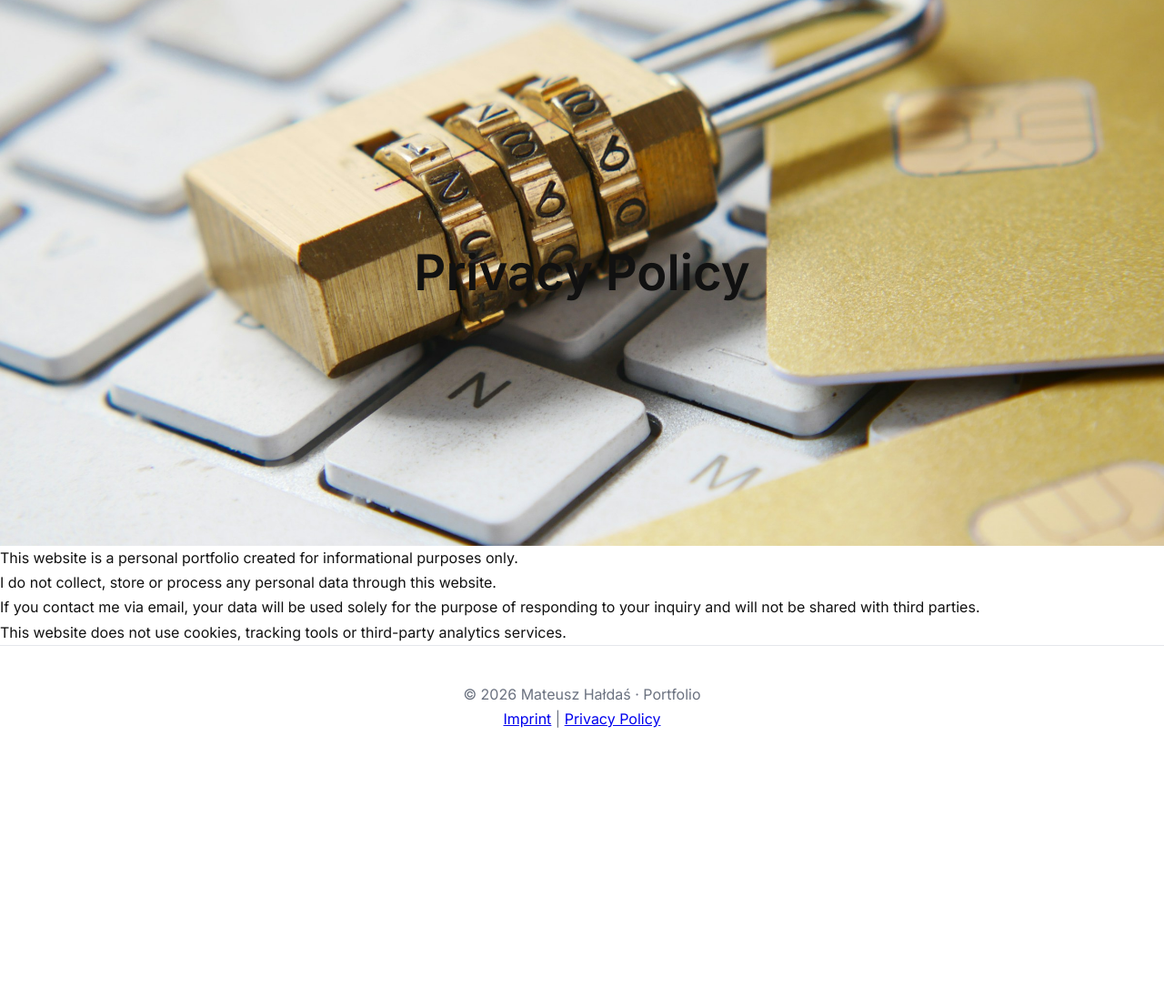
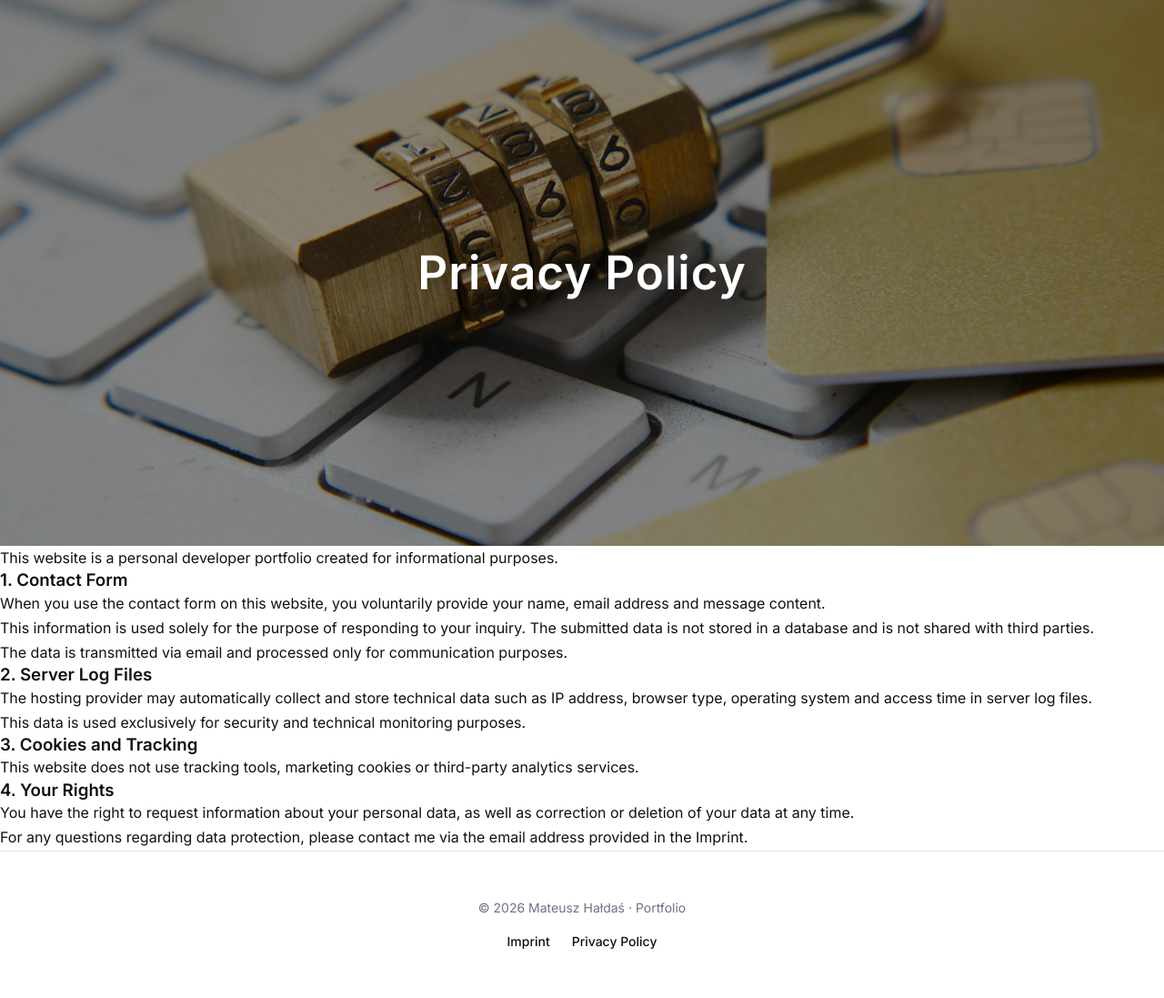
Before and after one commit to Ex333/portfolio, a Django app: page /privacy-policy/ in a window 1280 px wide. Shown: the part 65-1162 px from the top of the page at 91% size. Before the commit the page ends 865 px from the top, so only its background shows below. Run offline with Django 5.2, Linux system fonts and the light colour scheme.

Commit message:
base.html  blog--details and privacy-policy updated

```diff
--- a/portfolio/static/css/main.css
+++ b/portfolio/static/css/main.css
@@ -669,3 +669,139 @@ footer {
   border-radius: var(--radius-md);
   font-size: 0.9rem;
 }
+
+/* ==============================
+   PRIVACY HERO FIX (PREMIUM)
+================================ */
+
+.hero-wallpaper.privacy {
+  position: relative;
+  display: flex;
+  align-items: center;
+  justify-content: center;
+}
+
+/* Dark overlay */
+.hero-wallpaper.privacy::before {
+  content: "";
+  position: absolute;
+  inset: 0;
+  background: rgba(0, 0, 0, 0.45);
+}
+
+/* Hero content */
+.hero-wallpaper.privacy .legal-hero {
+  position: relative;
+  z-index: 2;
+  text-align: center;
+  padding: 0 20px;
+}
+
+/* Heading style */
+.hero-wallpaper.privacy .legal-hero h1 {
+  color: #ffffff;
+  font-size: 3.2rem;
+  font-weight: 600;
+  letter-spacing: 1px;
+  text-shadow: 0 10px 30px rgba(0,0,0,0.4);
+}
+
+/* ==============================
+   IMPRINT HERO FIX
+================================ */
+
+.hero-wallpaper.imprint {
+  position: relative;
+  display: flex;
+  align-items: center;
+  justify-content: center;
+  min-height: 55vh; /* trochę mniejsze niż default 75vh */
+  text-align: center;
+}
+
+/* overlay tylko dla imprint */
+.hero-wallpaper.imprint::before {
+  content: "";
+  position: absolute;
+  inset: 0;
+  background: rgba(0, 0, 0, 0.45);
+}
+
+/* tekst */
+.hero-wallpaper.imprint .legal-hero {
+  position: relative;
+  z-index: 2;
+  padding: 0 20px;
+}
+
+.hero-wallpaper.imprint .legal-hero h1 {
+  color: #ffffff;
+  font-size: 3.2rem;
+  font-weight: 600;
+  letter-spacing: 1px;
+  text-shadow: 0 10px 30px rgba(0,0,0,0.4);
+}
+
+/* ==============================
+   FOOTER – PREMIUM MINIMAL
+================================ */
+
+.footer {
+  padding: 50px 20px;
+  border-top: 1px solid var(--color-border);
+  background: #ffffff;
+}
+
+.footer-inner {
+  max-width: 900px;
+  margin: 0 auto;
+  text-align: center;
+}
+
+.footer-copy {
+  font-size: 14px;
+  color: var(--color-muted);
+  margin-bottom: 14px;
+}
+
+.footer-links {
+  display: flex;
+  justify-content: center;
+  gap: 24px;
+}
+
+.footer-links a {
+  text-decoration: none;
+  font-size: 14px;
+  font-weight: 500;
+  color: var(--color-text);
+  position: relative;
+  transition: opacity 0.2s ease;
+}
+
+.footer-links a:hover {
+  opacity: 0.6;
+}
+
+/* ==============================
+   BACK TO BLOG BUTTON
+================================ */
+
+.back-btn {
+  display: inline-flex;
+  align-items: center;
+  gap: 8px;
+  padding: 14px 28px;
+  background: #111;
+  color: #ffffff;
+  text-decoration: none;
+  border-radius: 999px;
+  font-weight: 600;
+  font-size: 14px;
+  transition: all 0.25s ease;
+}
+
+.back-btn:hover {
+  transform: translateY(-3px);
+  box-shadow: var(--shadow-lg);
+}
--- a/templates/base.html
+++ b/templates/base.html
@@ -54,12 +54,17 @@
     {% block content %}{% endblock %}
 </main>
 
-<footer>
-    <p>© 2026 Mateusz Hałdaś · Portfolio</p>
-    <p>
-        <a href="{% url 'imprint' %}">Imprint</a> |
-        <a href="{% url 'privacy_policy' %}">Privacy Policy</a>
-    </p>
+<footer class="footer">
+    <div class="footer-inner">
+        <div class="footer-copy">
+            © 2026 Mateusz Hałdaś · Portfolio
+        </div>
+
+        <div class="footer-links">
+            <a href="{% url 'imprint' %}">Imprint</a>
+            <a href="{% url 'privacy_policy' %}">Privacy Policy</a>
+        </div>
+    </div>
 </footer>
 
 </body>
--- a/templates/blog_detail.html
+++ b/templates/blog_detail.html
@@ -51,7 +51,9 @@
       {% endfor %}
     </div>
 
-    <a href="{% url 'blog' %}" class="blog-back">← Back to blog</a>
+    <a href="{% url 'blog' %}" class="back-btn">
+    ← Back to blog
+    </a>
 
   </div>
 </section>
--- a/templates/privacy_policy.html
+++ b/templates/privacy_policy.html
@@ -14,22 +14,58 @@
 
 <!-- TREŚĆ -->
 <section class="legal-page">
+
     <p>
-        This website is a personal portfolio created for informational purposes only.
+        This website is a personal developer portfolio created for informational purposes.
+    </p>
+
+    <h3>1. Contact Form</h3>
+
+    <p>
+        When you use the contact form on this website, you voluntarily provide
+        your name, email address and message content.
     </p>
 
     <p>
-        I do not collect, store or process any personal data through this website.
+        This information is used solely for the purpose of responding to your inquiry.
+        The submitted data is not stored in a database and is not shared with third parties.
     </p>
 
     <p>
-        If you contact me via email, your data will be used solely for the purpose of
-        responding to your inquiry and will not be shared with third parties.
+        The data is transmitted via email and processed only for communication purposes.
+    </p>
+
+    <h3>2. Server Log Files</h3>
+
+    <p>
+        The hosting provider may automatically collect and store technical data
+        such as IP address, browser type, operating system and access time
+        in server log files.
     </p>
 
     <p>
-        This website does not use cookies, tracking tools or third-party analytics services.
+        This data is used exclusively for security and technical monitoring purposes.
     </p>
+
+    <h3>3. Cookies and Tracking</h3>
+
+    <p>
+        This website does not use tracking tools, marketing cookies or
+        third-party analytics services.
+    </p>
+
+    <h3>4. Your Rights</h3>
+
+    <p>
+        You have the right to request information about your personal data,
+        as well as correction or deletion of your data at any time.
+    </p>
+
+    <p>
+        For any questions regarding data protection, please contact me
+        via the email address provided in the Imprint.
+    </p>
+
 </section>
 
 {% endblock %}
```
Also changed, not shown: portfolio/models.py (+16 -22 lines), db.sqlite3, media/industrial/blocks/thorium-LyU3JeqXUqM-unsplash.jpg (added).
